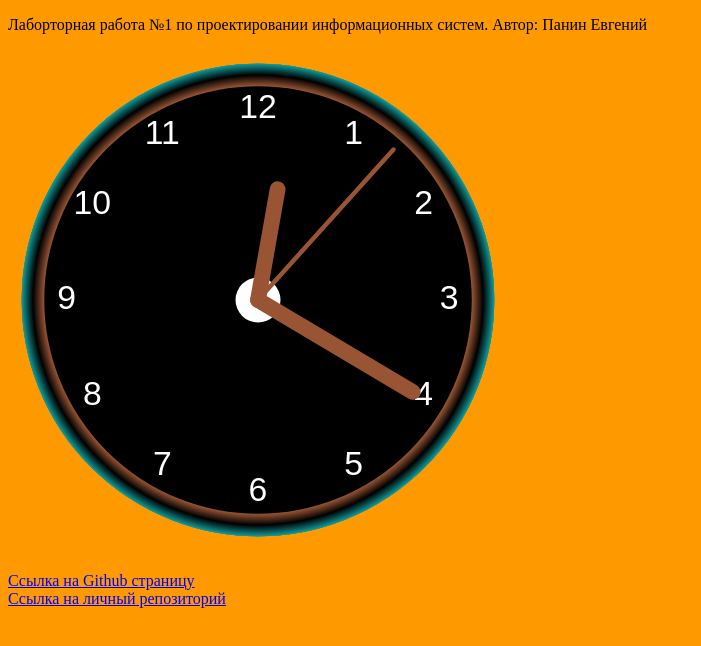
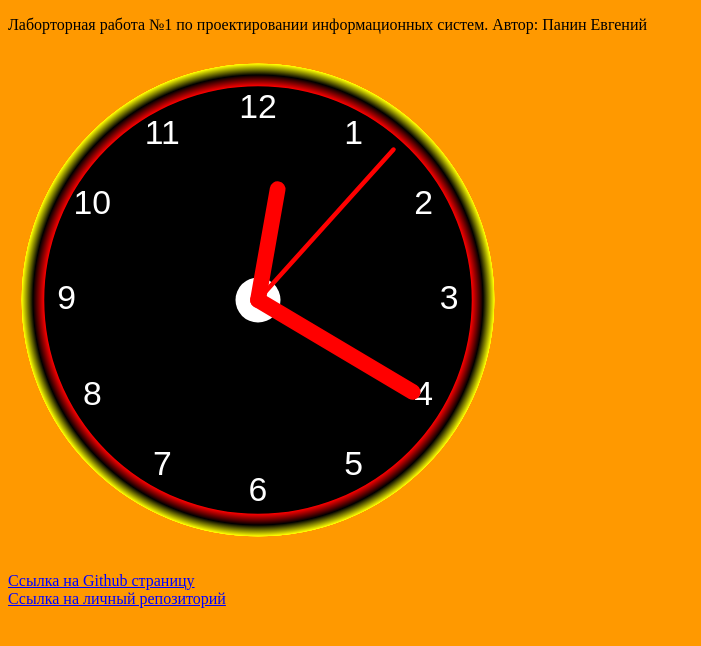
Before and after one commit to Evgeny1412/Evgeny1412.github.io, a plain HTML site: page index.html in a window 1280 px wide. Shown: the whole page, without its empty margins (0-701 px from the left). Drawn offline with Linux system fonts and the light colour scheme.

Commit message:
Update index.html

```diff
--- a/index.html
+++ b/index.html
@@ -24,9 +24,9 @@
   ctx.fillStyle = 'black';
   ctx.fill();
   grad = ctx.createRadialGradient(0,0,radius*0.95, 0,0,radius*1.05);
-  grad.addColorStop(0, '#953');
+  grad.addColorStop(0, 'red');
   grad.addColorStop(0.5, 'black');
-  grad.addColorStop(1, '#199');
+  grad.addColorStop(1, 'yellow');
   ctx.strokeStyle = grad;
   ctx.lineWidth = radius*0.1;
   ctx.stroke();
```
